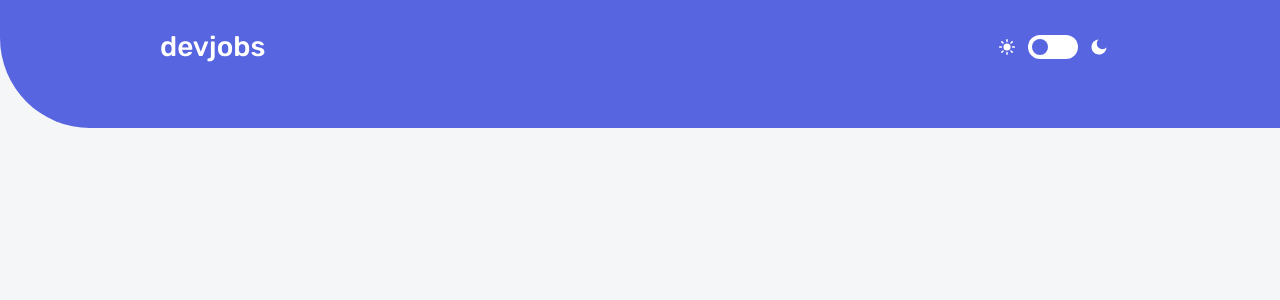
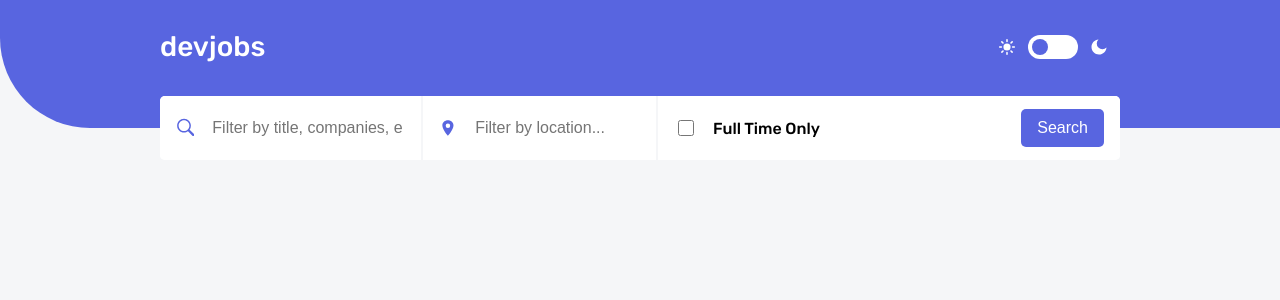
Before and after one commit to chiragkhandhar/devjobs, a React (Create React App) app in the folder client/: page / in a window 1280 px wide. Shown: the top 300 px of the page. Built offline with nearby package versions, Linux system fonts and the light colour scheme.

Commit message:
Add Search Component

```diff
--- /dev/null
+++ b/client/src/Components/Search.js
@@ -0,0 +1,84 @@
+import { useState } from "react";
+import "../Styles/Search.css";
+
+// Icons
+import { GoSearch } from "react-icons/go";
+import { IoLocationSharp } from "react-icons/io5";
+import { RiFilter2Fill } from "react-icons/ri";
+
+function Search() {
+  const [state, setstate] = useState({
+    searchText: "",
+    searchLocation: "",
+    ftCB: false,
+  });
+
+  const handleChange = (event) => {
+    setstate({
+      ...state,
+      [event.target.name]: event.target.value,
+    });
+  };
+  const handleCBChange = (event) => {
+    setstate({
+      ...state,
+      [event.target.name]: event.target.checked,
+    });
+  };
+  const handleSearch = () => {
+    console.log(state);
+    // Call API here
+  };
+  return (
+    <div className="search-container">
+      <div className="col-1-container">
+        <GoSearch className="search-icon" />
+        <input
+          name="searchText"
+          className="search-text"
+          placeholder="Filter by title, companies, expertise..."
+          onChange={handleChange}
+        ></input>
+      </div>
+
+      <div className="col-2-container">
+        <IoLocationSharp className="location-icon" />
+        <input
+          name="searchLocation"
+          className="search-location"
+          placeholder="Filter by location..."
+          onChange={handleChange}
+        ></input>
+      </div>
+
+      <div className="col-3-container">
+        <div className="cb-wrapper">
+          <input
+            id="cb-ft"
+            name="ftCB"
+            type="checkbox"
+            onChange={handleCBChange}
+            className="cb-ft"
+          ></input>
+          <label for="cb-ft" className="cb-text">
+            Full Time Only
+          </label>
+        </div>
+        <button className="search-btn" onClick={handleSearch}>
+          Search
+        </button>
+      </div>
+
+      <div className="col-4-container">
+        <button className="filter-btn">
+          <RiFilter2Fill />
+        </button>
+        <button className="search-btn" onClick={handleSearch}>
+          <GoSearch />
+        </button>
+      </div>
+    </div>
+  );
+}
+
+export default Search;
--- a/client/src/Pages/HomePage.js
+++ b/client/src/Pages/HomePage.js
@@ -4,6 +4,7 @@ import "../Styles/HomePage.css";
 
 // Components
 import Header from "../Components/Header";
+import Search from "../Components/Search";
 
 function HomePage() {
   const { theme } = useContext(ThemeContext);
@@ -11,6 +12,7 @@ function HomePage() {
   return (
     <div theme={theme} className="container">
       <Header />
+      <Search />
     </div>
   );
 }
--- /dev/null
+++ b/client/src/Styles/Search.css
@@ -0,0 +1,163 @@
+@import url(../index.css);
+
+.search-container {
+  display: flex;
+  margin-top: -2rem;
+  background-color: var(--secondary);
+  margin-left: 10rem;
+  margin-right: 10rem;
+  border-radius: 5px;
+  height: 4rem;
+  -webkit-transition: 0.4s;
+  transition: 0.4s;
+}
+
+.col-1-container {
+  display: flex;
+  width: 32rem;
+  flex-direction: row;
+  background-color: var(--secondary);
+  align-items: center;
+  border-radius: 5px 0 0 5px;
+  padding-left: 1rem;
+  padding-right: 1rem;
+}
+
+.col-2-container {
+  display: flex;
+  width: 28rem;
+  flex-direction: row;
+  align-items: center;
+  padding-left: 1rem;
+  padding-right: 1rem;
+  background-color: var(--secondary);
+  border-left: 2px solid var(--primary);
+  border-right: 2px solid var(--primary);
+}
+
+.col-3-container {
+  display: flex;
+  width: 100%;
+  flex-direction: row;
+  justify-content: space-between;
+  align-items: center;
+  background-color: var(--secondary);
+  padding-left: 1rem;
+  padding-right: 1rem;
+  border-radius: 0 5px 5px 0;
+}
+
+.col-4-container {
+  display: none;
+}
+
+.search-icon,
+.location-icon {
+  font-size: 22px;
+  margin-right: 1rem;
+  color: var(--purple);
+}
+
+.search-text {
+  border: 0;
+  outline: 0;
+  width: 100%;
+  height: 97%;
+  font-size: 16px;
+  background-color: var(--secondary);
+  color: var(--contrast-100p);
+}
+
+.search-location {
+  border: 0;
+  outline: 0;
+  width: 100%;
+  height: 97%;
+  font-size: 16px;
+  background-color: var(--secondary);
+  color: var(--contrast-100p);
+}
+
+.cb-wrapper {
+  cursor: pointer;
+  display: flex;
+  align-items: center;
+}
+
+.cb-ft {
+  cursor: pointer;
+  width: 16px;
+  height: 16px;
+  background-color: var(--secondary);
+}
+
+.cb-text {
+  cursor: pointer;
+  margin-left: 1rem;
+  font-weight: 500;
+  color: var(--contrast-100p);
+}
+
+.search-btn {
+  cursor: pointer;
+  background-color: var(--purple);
+  color: var(--white);
+  border: none;
+  margin-left: 1rem;
+  height: 38px;
+  padding-left: 1rem;
+  padding-right: 1rem;
+  font-size: 16px;
+  font-weight: 500;
+  border-radius: 5px;
+}
+
+@media only screen and (max-width: 550px) {
+  .search-container {
+    margin-left: 1rem;
+    margin-right: 1rem;
+  }
+
+  .col-2-container,
+  .col-3-container {
+    display: none;
+  }
+
+  .col-4-container {
+    display: flex;
+    flex-direction: row;
+    align-items: center;
+    border-radius: 0 5px 5px 0;
+    background-color: var(--secondary);
+  }
+
+  .search-btn {
+    margin-left: 0.5rem;
+    margin-right: 1rem;
+    padding-left: 1rem;
+    padding-right: 1rem;
+    display: flex;
+    justify-content: center;
+    align-items: center;
+  }
+
+  .filter-btn {
+    cursor: pointer;
+    display: flex;
+    justify-content: center;
+    align-items: center;
+    border: none;
+    margin-left: 0.5rem;
+    background-color: var(--secondary);
+    color: var(--purple);
+    font-size: 16px;
+    font-weight: 500;
+    height: 38px;
+    padding-left: 1rem;
+    padding-right: 1rem;
+    border-radius: 5px;
+  }
+  .filter-btn:hover {
+    background-color: var(--primary);
+  }
+}
--- a/client/src/index.css
+++ b/client/src/index.css
@@ -3,6 +3,7 @@
   --primary: #131822;
   --secondary: #19212d;
   --white: #ffffff;
+  --contrast-100p: #ffffff;
 }
 
 [theme="light"] {
@@ -10,6 +11,7 @@
   --primary: #f5f6f8;
   --secondary: #ffffff;
   --white: #ffffff;
+  --contrast-100p: #000000;
 }
 
 body {
```
